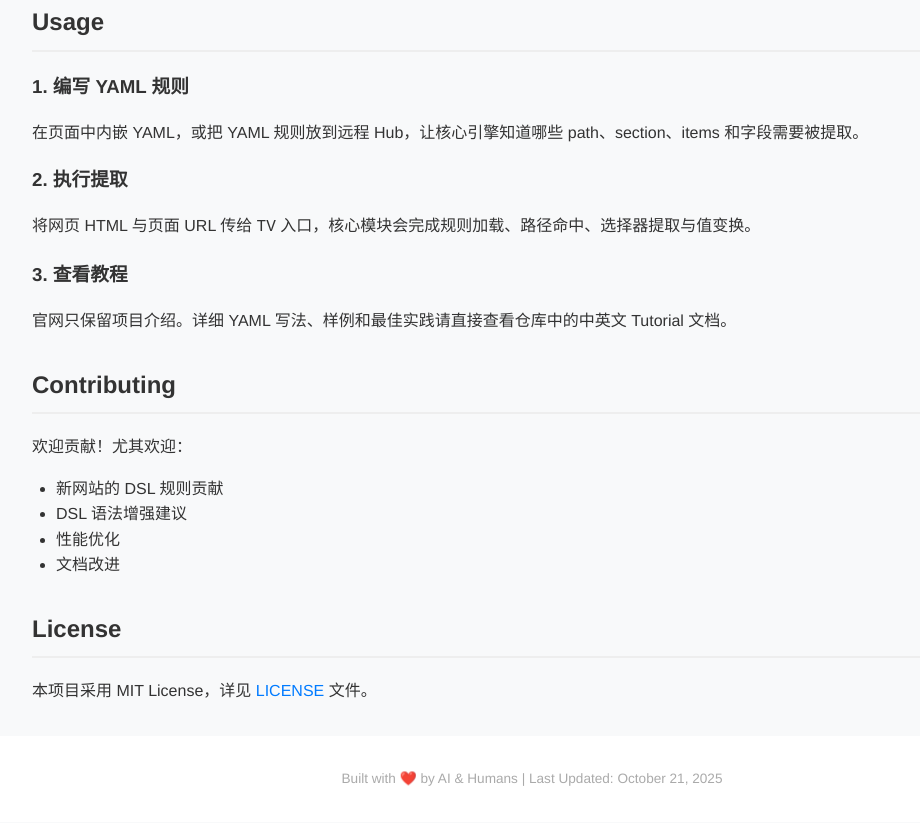
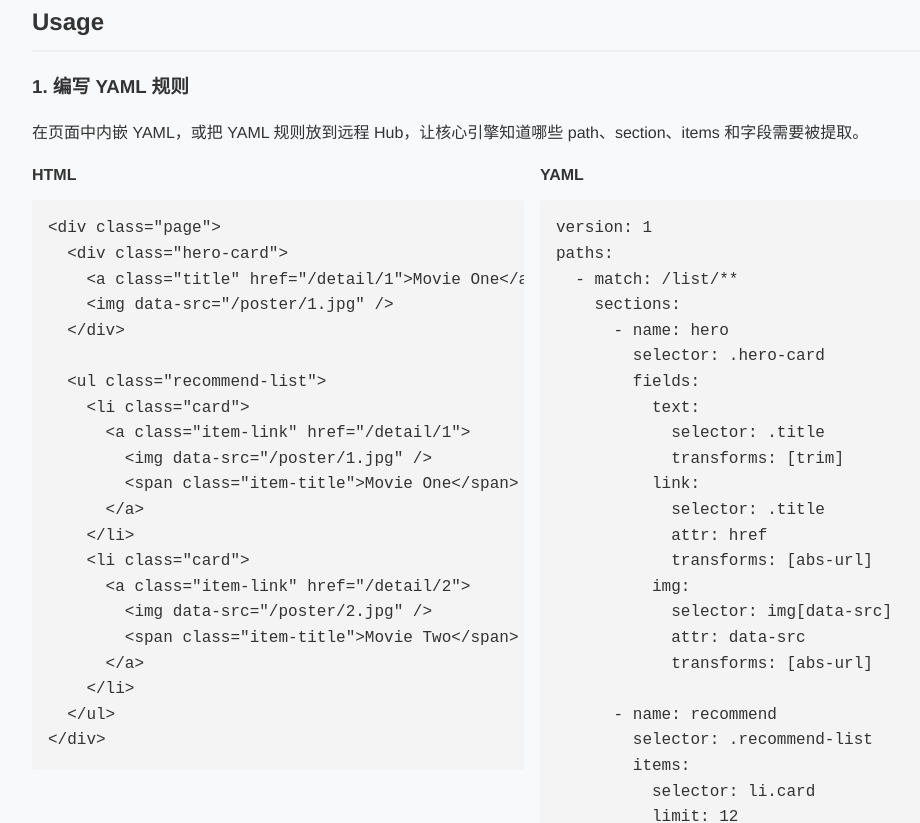
Before and after one commit to alanryken/TV-Like, a plain HTML site: page index.html in a window 1280 px wide. Shown: the part 1677-2500 px from the top of the page, without its empty margins (108-1028 px from the left). Drawn offline with Linux system fonts and the light colour scheme.

Commit message:
docs: 添加HTML与YAML映射示例以说明规则编写
在Usage章节中添加一个并排显示的代码示例，展示HTML结构与YAML规则之间的映射关系。通过`.code-pair`网格布局和`.mapping-note`说明框，帮助用户更直观地理解如何将页面元素映射到YAML规则中的section、items和fields。

```diff
--- a/index.html
+++ b/index.html
@@ -38,6 +38,21 @@
             background-color: #f4f4f4;
             padding: 1rem;
             overflow-x: auto;
+            border-radius: 4px;
+        }
+        .code-pair {
+            display: grid;
+            grid-template-columns: repeat(auto-fit, minmax(280px, 1fr));
+            gap: 1rem;
+            margin: 1rem 0;
+        }
+        .code-card h4 {
+            margin: 0 0 0.5rem 0;
+        }
+        .mapping-note {
+            background-color: #fff;
+            border-left: 4px solid #007bff;
+            padding: 0.75rem 1rem;
             border-radius: 4px;
         }
         code {
@@ -143,6 +158,80 @@
         <h2>Usage</h2>
         <h3>1. 编写 YAML 规则</h3>
         <p>在页面中内嵌 YAML，或把 YAML 规则放到远程 Hub，让核心引擎知道哪些 path、section、items 和字段需要被提取。</p>
+        <div class="code-pair">
+            <div class="code-card">
+                <h4>HTML</h4>
+                <pre><code>&lt;div class="page"&gt;
+  &lt;div class="hero-card"&gt;
+    &lt;a class="title" href="/detail/1"&gt;Movie One&lt;/a&gt;
+    &lt;img data-src="/poster/1.jpg" /&gt;
+  &lt;/div&gt;
+
+  &lt;ul class="recommend-list"&gt;
+    &lt;li class="card"&gt;
+      &lt;a class="item-link" href="/detail/1"&gt;
+        &lt;img data-src="/poster/1.jpg" /&gt;
+        &lt;span class="item-title"&gt;Movie One&lt;/span&gt;
+      &lt;/a&gt;
+    &lt;/li&gt;
+    &lt;li class="card"&gt;
+      &lt;a class="item-link" href="/detail/2"&gt;
+        &lt;img data-src="/poster/2.jpg" /&gt;
+        &lt;span class="item-title"&gt;Movie Two&lt;/span&gt;
+      &lt;/a&gt;
+    &lt;/li&gt;
+  &lt;/ul&gt;
+&lt;/div&gt;</code></pre>
+            </div>
+            <div class="code-card">
+                <h4>YAML</h4>
+                <pre><code>version: 1
+paths:
+  - match: /list/**
+    sections:
+      - name: hero
+        selector: .hero-card
+        fields:
+          text:
+            selector: .title
+            transforms: [trim]
+          link:
+            selector: .title
+            attr: href
+            transforms: [abs-url]
+          img:
+            selector: img[data-src]
+            attr: data-src
+            transforms: [abs-url]
+
+      - name: recommend
+        selector: .recommend-list
+        items:
+          selector: li.card
+          limit: 12
+          meta:
+            img-ratio: 2/3
+          fields:
+            text:
+              selector: .item-title
+              transforms: [trim]
+            link:
+              selector: .item-link
+              attr: href
+              transforms: [abs-url]
+            img:
+              selector: img[data-src]
+              attr: data-src
+              transforms: [abs-url]</code></pre>
+            </div>
+        </div>
+        <div class="mapping-note">
+            <strong>对应关系：</strong>
+            <code>.hero-card</code> 对应一个 `section`，
+            <code>.recommend-list</code> 对应一个列表型 `section`，
+            <code>li.card</code> 对应 `items.selector`，
+            <code>.item-title</code>、<code>.item-link</code>、<code>img[data-src]</code> 分别映射到每个列表项里的 `text`、`link`、`img`。
+        </div>
 
         <h3>2. 执行提取</h3>
         <p>将网页 HTML 与页面 URL 传给 <code>TV</code> 入口，核心模块会完成规则加载、路径命中、选择器提取与值变换。</p>
```
